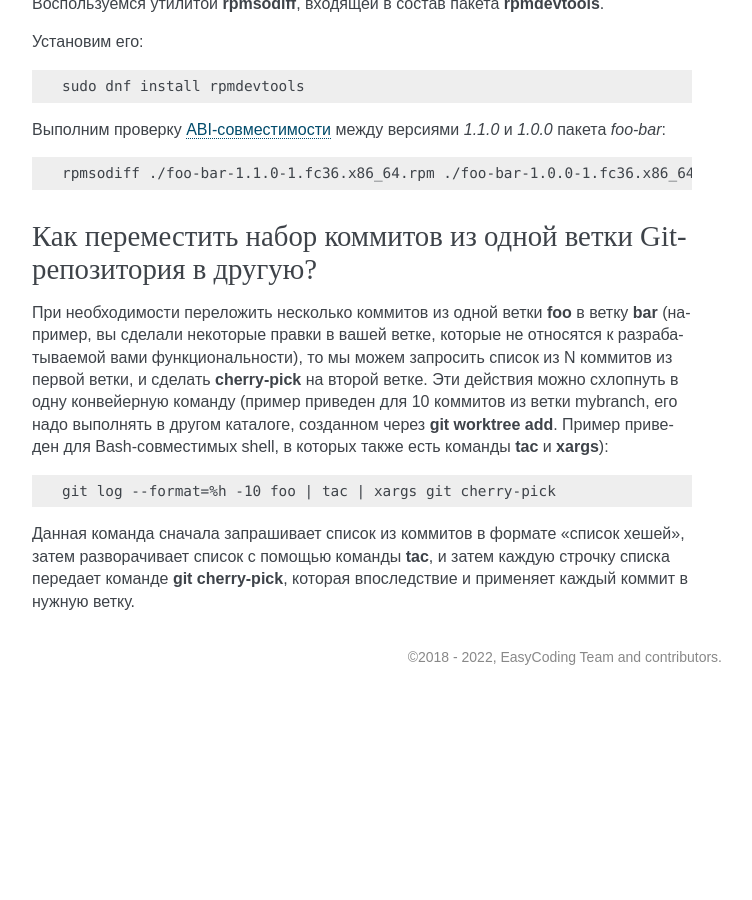
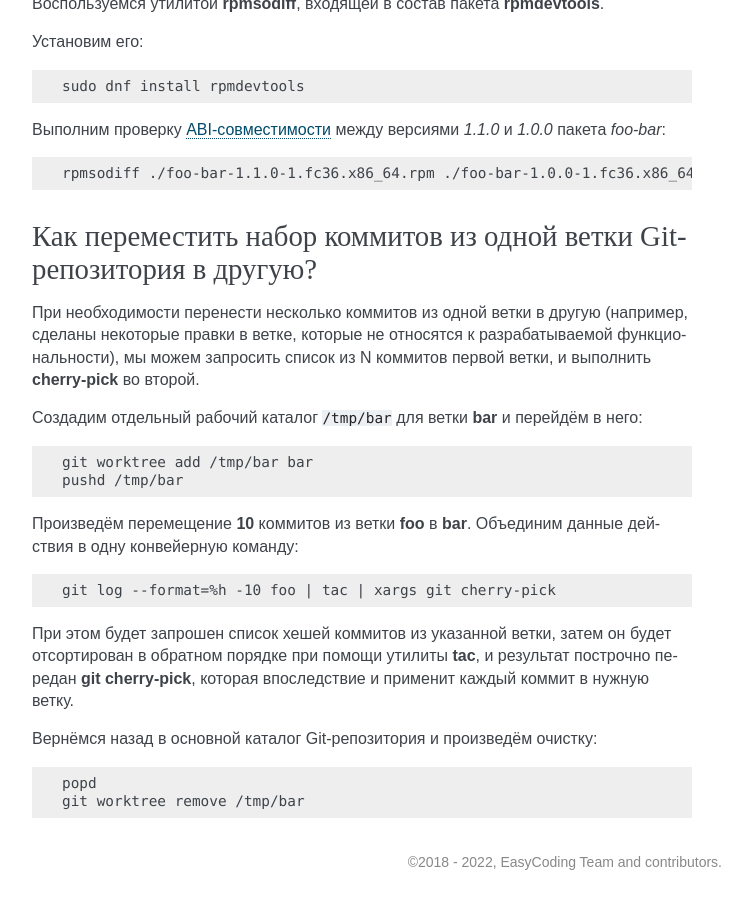
Before and after one commit to RussianFedora/FAQ, a Sphinx documentation site: the page built from source/development.rst, in a window 1280 px wide and 900 px high, scrolled down 30114 px. Shown: the whole window, without its empty margins (388-1140 px from the left). Built offline with Sphinx 7.4.7, drawn with Linux system fonts in a browser that asks for light colours; comment, search, counter and statistics services are not loaded; before the commit the page ends 30809 px from its top, so only the background shows below that.

Commit message:
Performed edit of git-backport-commits question.

```diff
--- a/source/development.rst
+++ b/source/development.rst
@@ -1692,16 +1692,32 @@ Rawhide:
 
     rpmsodiff ./foo-bar-1.1.0-1.fc36.x86_64.rpm ./foo-bar-1.0.0-1.fc36.x86_64.rpm
 
-.. index:: git, commit, cherry-pick, backport
+.. index:: git, commit, cherry-pick, backport, tac, xargs
 .. _git-backport-commits:
 
 Как переместить набор коммитов из одной ветки Git-репозитория в другую?
 ==========================================================================
 
-При необходимости переложить несколько коммитов из одной ветки **foo** в ветку **bar** (например, вы сделали некоторые правки в вашей ветке, которые не относятся к разрабатываемой вами функциональности), то мы можем запросить список из N коммитов из первой ветки, и сделать **cherry-pick** на второй ветке. Эти действия можно схлопнуть в одну конвейерную команду (пример приведен для 10 коммитов из ветки mybranch, его надо выполнять в другом каталоге, созданном через **git worktree add**. Пример приведен для Bash-совместимых shell, в которых также есть команды **tac** и **xargs**):
+При необходимости перенести несколько коммитов из одной ветки в другую (например, сделаны некоторые правки в ветке, которые не относятся к разрабатываемой функциональности), мы можем запросить список из N коммитов первой ветки, и выполнить **cherry-pick** во второй.
+
+Создадим отдельный рабочий каталог ``/tmp/bar`` для ветки **bar** и перейдём в него:
+
+.. code-block:: text
+
+    git worktree add /tmp/bar bar
+    pushd /tmp/bar
+
+Произведём перемещение **10** коммитов из ветки **foo** в **bar**. Объединим данные действия в одну конвейерную команду:
 
 .. code-block:: text
 
     git log --format=%h -10 foo | tac | xargs git cherry-pick
 
-Данная команда сначала запрашивает список из коммитов в формате "список хешей", затем разворачивает список с помощью команды **tac**, и затем каждую строчку списка передает команде **git cherry-pick**, которая впоследствие и применяет каждый коммит в нужную ветку.
+При этом будет запрошен список хешей коммитов из указанной ветки, затем он будет отсортирован в обратном порядке при помощи утилиты **tac**, и результат построчно передан **git cherry-pick**, которая впоследствие и применит каждый коммит в нужную ветку.
+
+Вернёмся назад в основной каталог Git-репозитория и произведём очистку:
+
+.. code-block:: text
+
+    popd
+    git worktree remove /tmp/bar
```
